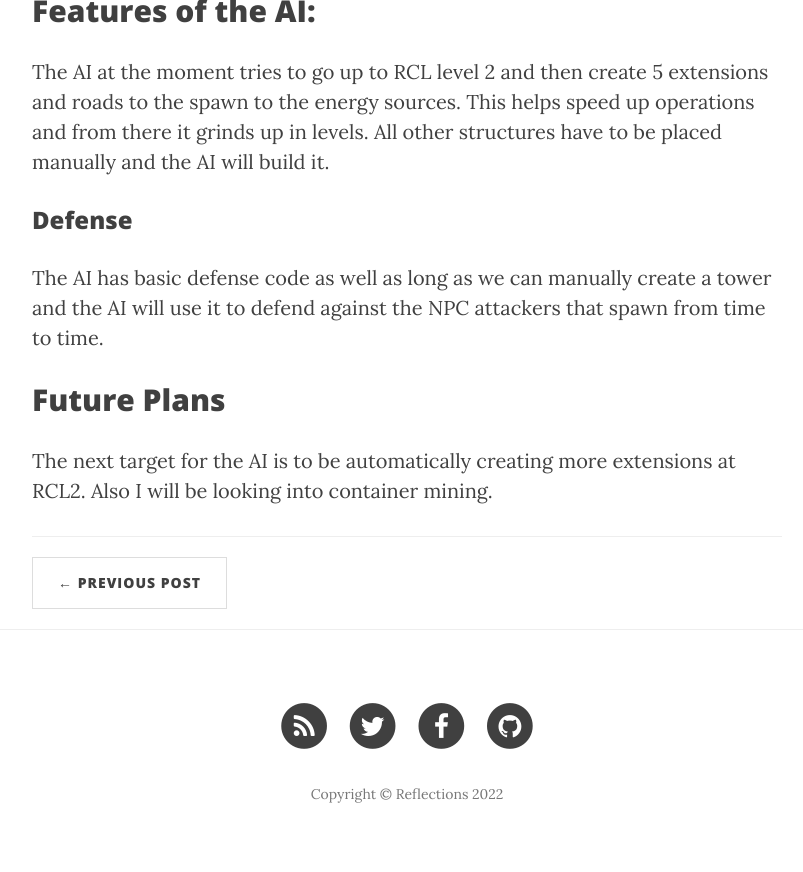
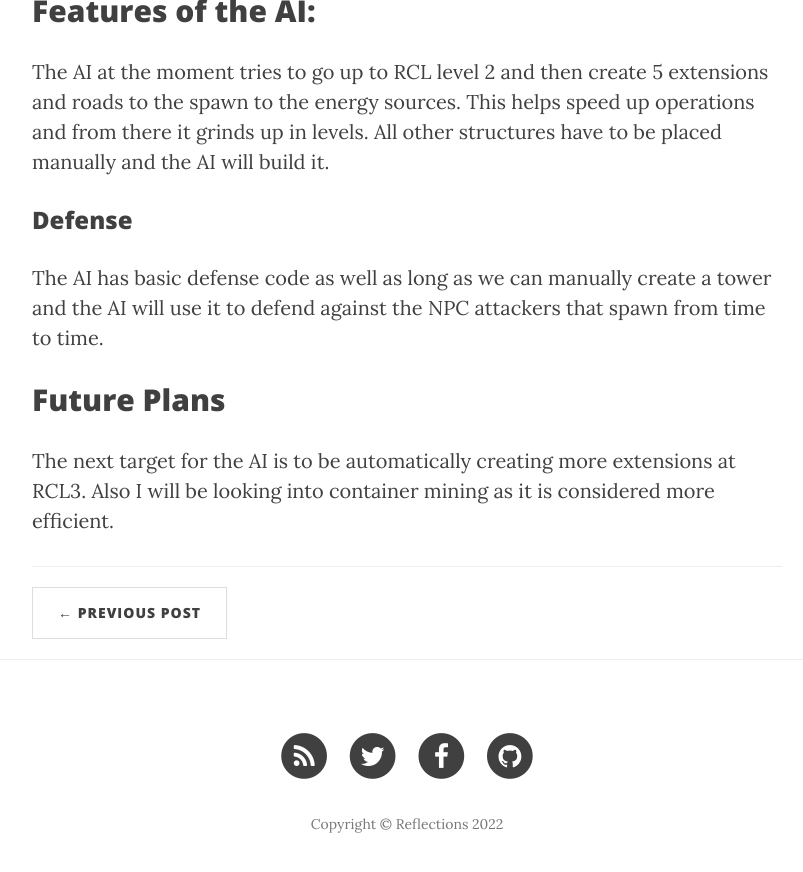
Before and after one commit to arghasen/arghasen.github.io, a Jekyll site: the page built from _posts/2022-08-20-screeps_pt2.md, in a window 1280 px wide and 900 px high, scrolled down 1422 px. Shown: the top 872 px of the window, without its empty margins (233-1036 px from the left). Built offline with Jekyll 4.4.1, drawn with Linux system fonts in a browser that asks for light colours; nearby versions of some CDN libraries; comment, search, counter and statistics services are not loaded.

```diff
--- a/_posts/2022-08-20-screeps_pt2.md
+++ b/_posts/2022-08-20-screeps_pt2.md
@@ -38,4 +38,4 @@
 The AI has basic defense code as well as long as we can manually create a tower and the AI will use it to defend against the NPC attackers that spawn from time to time.
 
 ## Future Plans
-The next target for the AI is to be automatically creating more extensions at RCL2. Also I will be looking into container mining.
+The next target for the AI is to be automatically creating more extensions at RCL3. Also I will be looking into container mining as it is considered more efficient.
```
